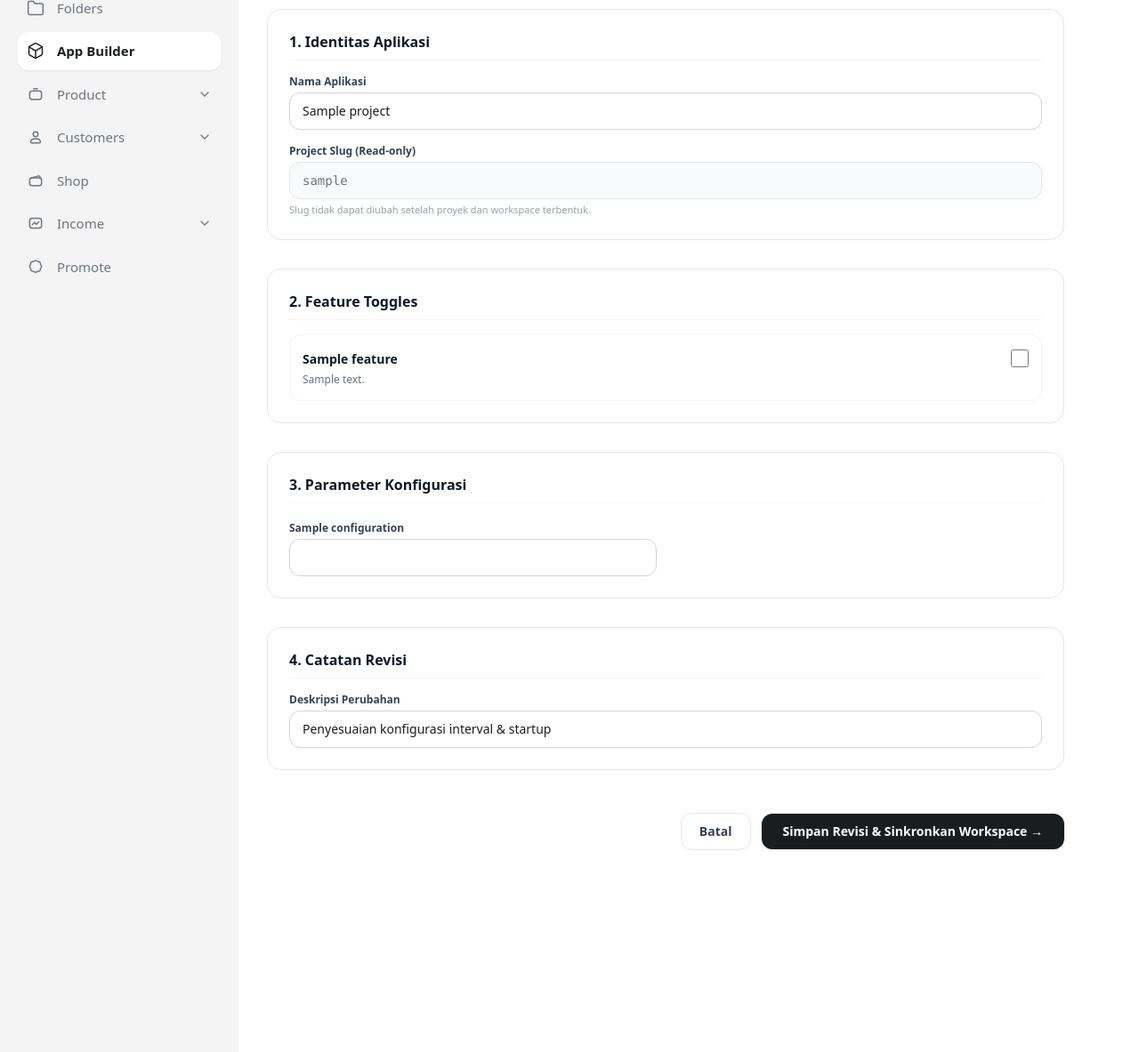
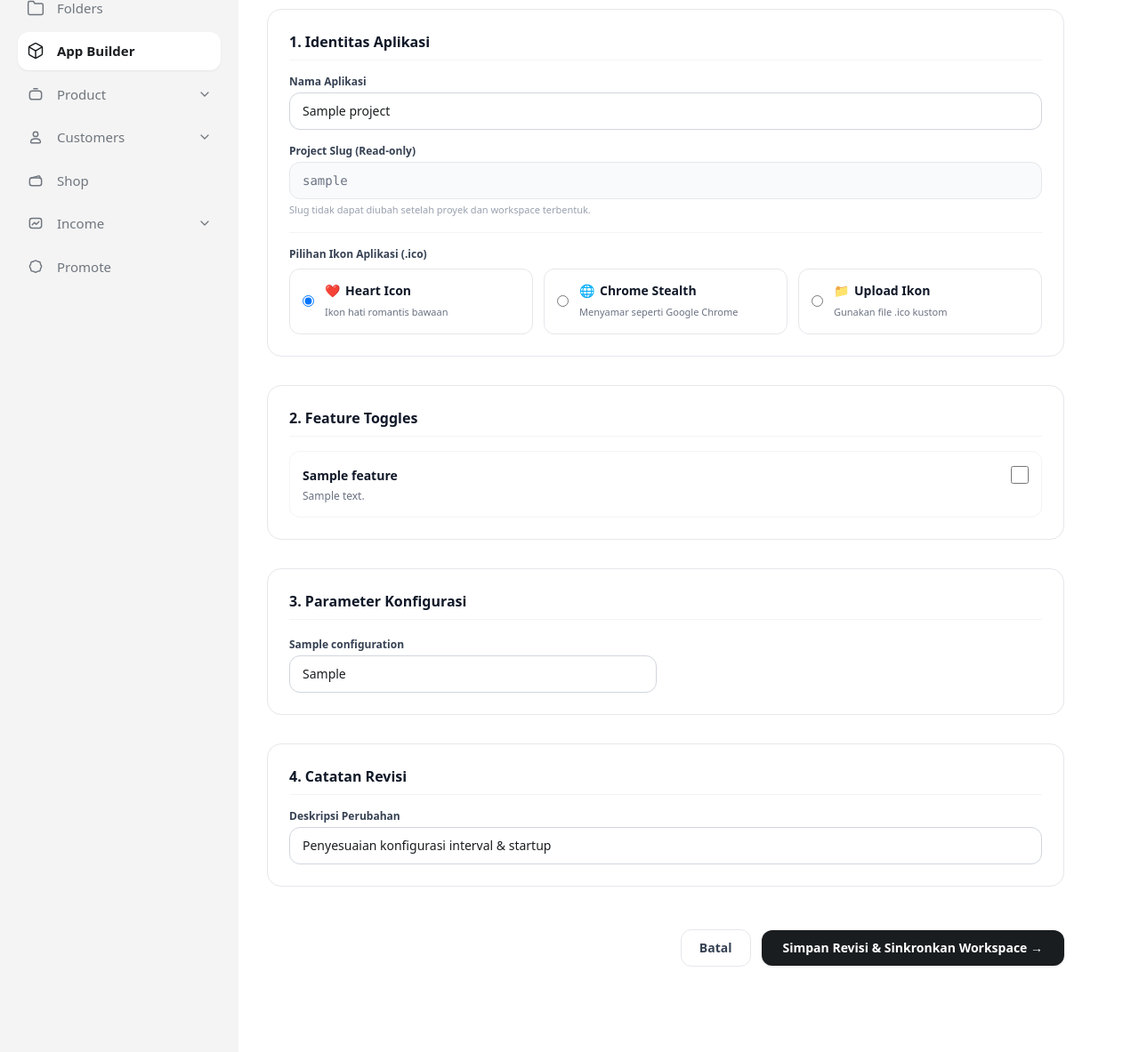
Before and after one commit to Jeskozyx/xoose-, a Laravel app: template resources/views/builder/edit.blade.php in a window 1280 px wide. Shown: the part 183-1366 px from the top of the page at 89% size. Run offline with Laravel 12, Linux system fonts and the light colour scheme; the template is opened without the code that fills it: most values are stand-ins (such as "Sample title", 1, 10 or a date in 2020); style sheets or scripts are compiled from the project's sources.

Commit message:
feat: add AppProjectController and project edit view for configuration updates

```diff
--- a/resources/views/builder/edit.blade.php
+++ b/resources/views/builder/edit.blade.php
@@ -35,7 +35,7 @@
     @endif
 
     {{-- Form --}}
-    <form method="POST" action="{{ route('builder.projects.update', $project) }}" class="mt-8 max-w-4xl space-y-8 pb-16">
+    <form method="POST" action="{{ route('builder.projects.update', $project) }}" enctype="multipart/form-data" class="mt-8 max-w-4xl space-y-8 pb-16">
         @csrf
         @method('PUT')
 
@@ -62,6 +62,56 @@
                     class="w-full px-3.5 py-2.5 rounded-xl border border-gray-200 bg-gray-50 text-sm font-mono text-gray-500"
                 >
                 <span class="text-[11px] text-gray-400 mt-1 block">Slug tidak dapat diubah setelah proyek dan workspace terbentuk.</span>
+            </div>
+
+            {{-- Pemilihan Ikon Aplikasi --}}
+            @php
+                $currentIcon = $project->configuration['icon'] ?? 'heart.ico';
+                $isChrome = str_contains($currentIcon, 'chrome');
+                $isCustom = str_contains($currentIcon, 'custom');
+                $isHeart = !$isChrome && !$isCustom;
+            @endphp
+            <div class="pt-4 border-t border-gray-100">
+                <label class="block text-xs font-semibold text-gray-700 mb-2">Pilihan Ikon Aplikasi (.ico)</label>
+                <div class="grid grid-cols-1 sm:grid-cols-3 gap-3">
+                    <label class="flex items-center gap-3 p-3.5 rounded-xl border border-gray-200 hover:border-gray-400 cursor-pointer transition-colors bg-white">
+                        <input type="radio" name="icon_preset" value="heart" {{ $isHeart ? 'checked' : '' }} class="text-black focus:ring-black">
+                        <div>
+                            <div class="text-sm font-bold text-gray-900 flex items-center gap-1.5">
+                                <span>❤️</span> Heart Icon
+                            </div>
+                            <span class="text-[11px] text-gray-500">Ikon hati romantis bawaan</span>
+                        </div>
+                    </label>
+
+                    <label class="flex items-center gap-3 p-3.5 rounded-xl border border-gray-200 hover:border-gray-400 cursor-pointer transition-colors bg-white">
+                        <input type="radio" name="icon_preset" value="chrome" {{ $isChrome ? 'checked' : '' }} class="text-black focus:ring-black">
+                        <div>
+                            <div class="text-sm font-bold text-gray-900 flex items-center gap-1.5">
+                                <span>🌐</span> Chrome Stealth
+                            </div>
+                            <span class="text-[11px] text-gray-500">Menyamar seperti Google Chrome</span>
+                        </div>
+                    </label>
+
+                    <label class="flex items-center gap-3 p-3.5 rounded-xl border border-gray-200 hover:border-gray-400 cursor-pointer transition-colors bg-white">
+                        <input type="radio" name="icon_preset" value="custom" id="radio_custom_icon" {{ $isCustom ? 'checked' : '' }} class="text-black focus:ring-black">
+                        <div>
+                            <div class="text-sm font-bold text-gray-900 flex items-center gap-1.5">
+                                <span>📁</span> Upload Ikon
+                            </div>
+                            <span class="text-[11px] text-gray-500">Gunakan file .ico kustom</span>
+                        </div>
+                    </label>
+                </div>
+
+                <div class="mt-3 {{ $isCustom ? '' : 'hidden' }}" id="custom_icon_wrapper">
+                    <label class="block text-[11px] font-semibold text-gray-600 mb-1">Pilih file .ico baru dari komputer (Max 1MB)</label>
+                    <input type="file" name="custom_icon" accept=".ico" class="text-xs text-gray-600 file:mr-3 file:py-1.5 file:px-3 file:rounded-lg file:border-0 file:text-xs file:font-semibold file:bg-gray-100 file:text-gray-800 hover:file:bg-gray-200">
+                    @if ($isCustom)
+                        <span class="text-[11px] text-blue-600 mt-1 block">Ikon saat ini: {{ $currentIcon }}</span>
+                    @endif
+                </div>
             </div>
         </div>
 
@@ -171,4 +221,18 @@
         </div>
     </form>
 </div>
+
+<script>
+    // Toggle custom icon upload wrapper
+    const customWrapper = document.getElementById('custom_icon_wrapper');
+    document.querySelectorAll('input[name="icon_preset"]').forEach(radio => {
+        radio.addEventListener('change', function() {
+            if (this.value === 'custom') {
+                customWrapper?.classList.remove('hidden');
+            } else {
+                customWrapper?.classList.add('hidden');
+            }
+        });
+    });
+</script>
 @endsection
```
Also changed, not shown: app/Http/Controllers/AppProjectController.php (+24 -0 lines).
